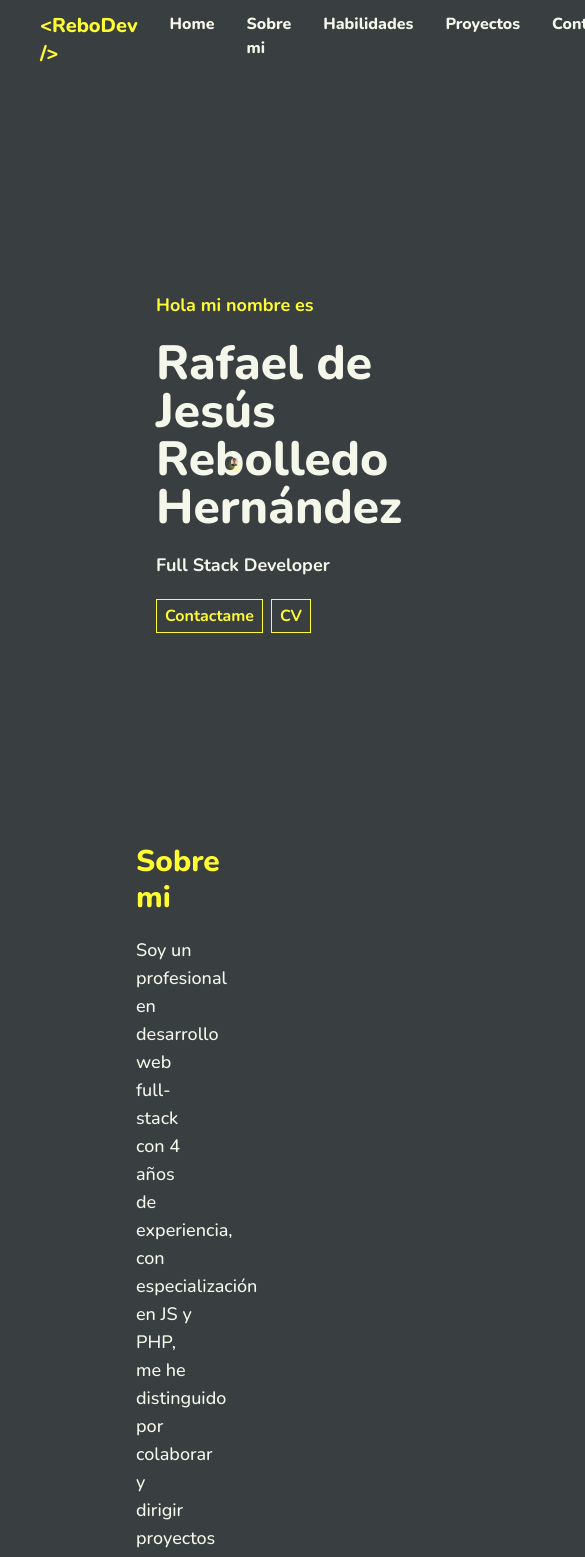
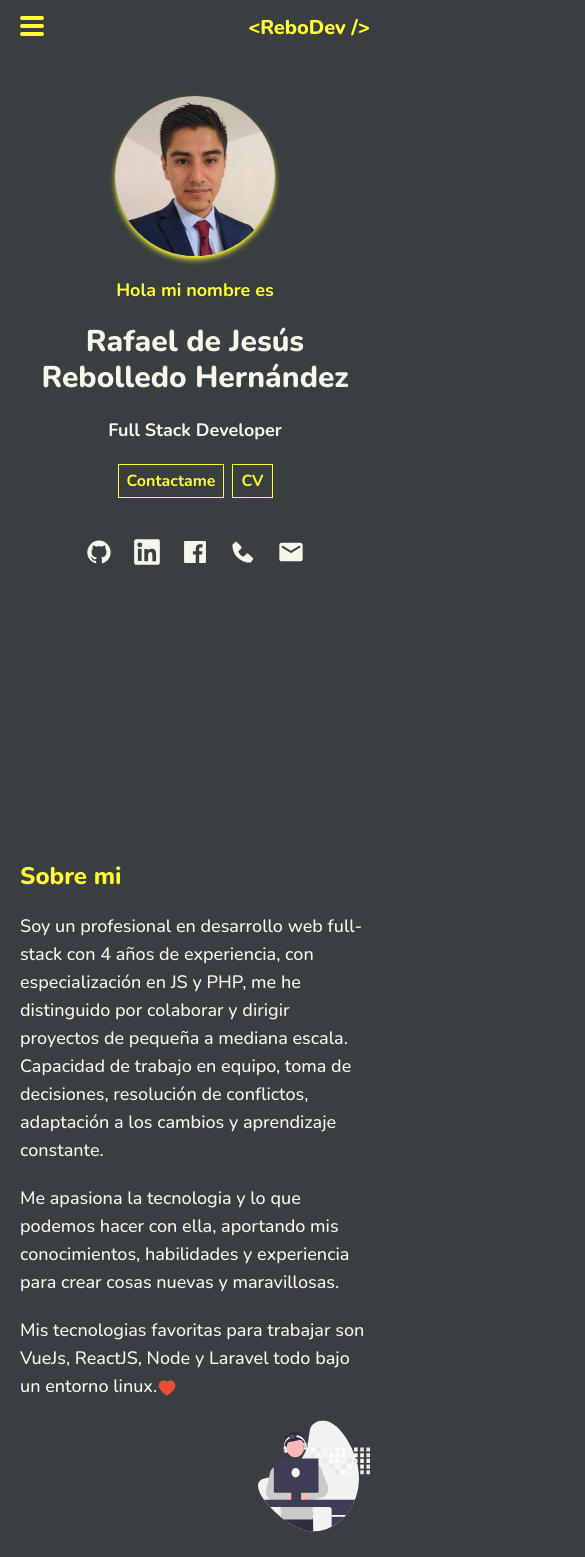
Before and after one commit to ReboDev94/portafolio, a React (Vite) app: page / in a window 390 px wide. Shown: the top 1557 px of the page, 585 px wide, since content can reach past the window. Built offline with nearby package versions, Linux system fonts and the light colour scheme.

Commit message:
responsive mobile

```diff
--- a/src/App.tsx
+++ b/src/App.tsx
@@ -7,9 +7,9 @@ import Navbar from "./ui/components/Navbar";
 
 const App = () => {
   return (
-    <div className="container mx-auto px-10">
+    <div className="container mx-auto md:px-10">
       <Navbar />
-      <div className="px-24">
+      <div className="w-full px-5 md:px-24">
         <Home />
         <About />
         <Skills />
--- a/src/pages/About.tsx
+++ b/src/pages/About.tsx
@@ -1,10 +1,12 @@
 const About = () => {
   return (
-    <section id="about" className="min-h-[calc(100vh-5rem)]">
+    <section id="about" className="md:min-h-[calc(100vh-5rem)] mt-10 md:mt-0">
       <div className="flex flex-wrap">
-        <div className="w-1/2">
-          <h1 className="text-r-primary font-extrabold text-3xl">Sobre mi</h1>
-          <div className="text-r-white font-medium text-lg flex flex-col gap-10 mt-5">
+        <div className="w-full md:w-1/2">
+          <h1 className="text-r-primary font-extrabold text-2xl md:text-3xl">
+            Sobre mi
+          </h1>
+          <div className="text-r-white font-medium text-lg md:text-lg flex flex-col gap-5 md:gap-10 mt-5">
             <p>
               Soy un profesional en desarrollo web full-stack con 4 años de
               experiencia, con especialización en JS y PHP, me he distinguido
@@ -22,14 +24,18 @@ const About = () => {
               Laravel todo bajo un entorno linux.
               <img
                 src="/assets/svg/heart.svg"
-                className="inline-block"
+                className="inline-block h-5 w-5"
                 alt="heart"
               />
             </p>
           </div>
         </div>
-        <div className="w-1/2 grid place-content-center">
-          <img src="/assets/svg/about.svg" alt="about" />
+        <div className="w-full md:w-1/2 grid place-content-end md:place-content-center mt-5 md:mt-0">
+          <img
+            src="/assets/svg/about.svg"
+            alt="about"
+            className="h-28 w-28 md:w-full md:h-full"
+          />
         </div>
       </div>
     </section>
--- a/src/pages/Contact.tsx
+++ b/src/pages/Contact.tsx
@@ -45,7 +45,7 @@ const Contact = () => {
   };
 
   return (
-    <section id="contact" className="min-h-[calc(100vh-5rem)] py-12">
+    <section id="contact" className="md:min-h-[calc(100vh-5rem)]  py-12">
       <h1 className="text-r-primary font-extrabold text-3xl mb-5">
         Contactame
       </h1>
@@ -53,7 +53,7 @@ const Contact = () => {
         Creemos cosas nuevas, trabajemos juntos.
       </p>
       <div className="mt-5 flex flex-wrap -mx-2">
-        <div className="w-1/2 px-2">
+        <div className="w-full md:w-1/2 px-2">
           {messageSend !== "" && (
             <div className="my-2 border p-2 border-r-primary rounded font-bold text-sm">
               {messageSend}
@@ -94,7 +94,7 @@ const Contact = () => {
             </div>
           </form>
         </div>
-        <div className="w-1/2 px-2 grid place-content-center">
+        <div className="w-1/2 px-2 md:grid place-content-center hidden">
           <img
             src="/assets/svg/contactme.svg"
             alt="contactame"
--- a/src/pages/Home.tsx
+++ b/src/pages/Home.tsx
@@ -3,9 +3,12 @@ import Buttom from "../ui/components/Button";
 
 const Home = () => {
   return (
-    <section id="home" className="min-h-[calc(100vh-5rem)] flex">
-      <div className="w-4/6 flex flex-nowrap gap-5">
-        <div className="flex flex-col items-center justify-center gap-5 w-14 h-full">
+    <section
+      id="home"
+      className="pt-10 md:pt-0 min-h-[calc(100vh-5rem)] flex flex-col md:flex-row"
+    >
+      <div className="order-2 md:order-1 w-full md:w-4/6 flex flex-nowrap flex-col-reverse md:flex-row gap-10 md:gap-5 mt-5 text-center md:text-left">
+        <div className="flex flex-row md:flex-col items-center justify-center gap-5 w-full md:w-14 h-full">
           <a
             href="https://github.com/ReboDev94"
             target="_blank"
@@ -53,12 +56,12 @@ const Home = () => {
         </div>
         <div className="flex-1 flex flex-col justify-center gap-5">
           <p className="text-lg font-bold text-r-primary">Hola mi nombre es</p>
-          <span className="text-5xl text-r-white font-extrabold">
+          <span className="text-3xl md:text-5xl text-r-white font-extrabold">
             <p>Rafael de Jesús</p>
             <p>Rebolledo Hernández</p>
           </span>
           <p className="text-lg font-bold text-r-white">Full Stack Developer</p>
-          <div className="flex gap-2">
+          <div className="flex gap-2 justify-center md:justify-start">
             <Link
               to="contact"
               spy={true}
@@ -68,22 +71,18 @@ const Home = () => {
             >
               <Buttom>Contactame</Buttom>
             </Link>
-            <a>
+            <a href="/assets/pdf/cv.pdf" download="cv.pdf">
               <Buttom>CV</Buttom>
             </a>
           </div>
         </div>
       </div>
-      <div className="w-2/6 flex justify-center items-center">
-        <div className="flex flex-wrap justify-center">
-          <div className="px-4">
-            <img
-              src="/assets/img/profile.jpg"
-              alt="profile"
-              className="shadow-md shadow-r-primary rounded-full max-w-full h-auto align-middle border-none"
-            />
-          </div>
-        </div>
+      <div className="order-1 md:order-2 w-full md:w-2/6 flex items-center justify-center">
+        <img
+          src="/assets/img/profile.jpg"
+          alt="profile"
+          className="shadow-md shadow-r-primary h-40 w-40 md:w-64 md:h-64 rounded-full"
+        />
       </div>
     </section>
   );
--- a/src/pages/Projects.tsx
+++ b/src/pages/Projects.tsx
@@ -21,10 +21,15 @@ const projectsAll: IProjectProps["project"][] = [
 ];
 const Projects = () => {
   return (
-    <section id="projects" className="min-h-[calc(100vh-5rem)]">
-      <h1 className="text-r-primary font-extrabold text-3xl">Proyectos</h1>
+    <section
+      id="projects"
+      className="md:min-h-[calc(100vh-5rem)] mt-10 md:mt-0"
+    >
+      <h1 className="text-r-primary font-extrabold text-2xl md:text-3xl">
+        Proyectos
+      </h1>
       <div className="w-full mt-10">
-        <div className="flex flex-wrap -mx-5 -my-5">
+        <div className="flex flex-wrap md:-mx-5 -my-5">
           {projectsAll.map((project) => (
             <ProjectsCard key={project.title} project={project} />
           ))}
--- a/src/ui/components/Navbar.tsx
+++ b/src/ui/components/Navbar.tsx
@@ -1,67 +1,49 @@
 import { Link } from "react-scroll";
+
+const menu: { path: string; title: string }[] = [
+  {
+    path: "home",
+    title: "Inicio",
+  },
+  {
+    path: "about",
+    title: "Sobre mi",
+  },
+  { path: "skills", title: "Habilidades" },
+  { path: "projects", title: "Proyectos" },
+  { path: "contact", title: "Contacto" },
+];
 
 const Navbar = () => {
   return (
-    <nav className="h-20 grid content-center w-full sticky top-0 bg-r-dark ">
-      <div className="flex justify-between">
-        <div className="flex gap-8 xl:gap-14 text-r-white font-extrabold">
-          <h1 className="text-r-primary text-xl">{"<ReboDev />"}</h1>
+    <nav className="h-14 md:h-20 grid content-center w-full px-5 sticky top-0 bg-r-dark ">
+      <div className="flex justify-between items-center">
+        <button className="group flex flex-col gap-1 w-6 h-6 border-0 md:hidden">
+          <div className="rounded-sm bg-r-primary h-1 w-full "></div>
+          <div className="rounded-sm bg-r-primary h-1 w-full "></div>
+          <div className="rounded-sm bg-r-primary h-1 w-full "></div>
+        </button>
+        <div className="flex">
+          <h1 className="text-r-primary text-xl font-extrabold md:mr-8">
+            {"<ReboDev />"}
+          </h1>
+          <div className="hidden md:flex gap-8 xl:gap-14 text-r-white font-extrabold">
+            {menu.map(({ path, title }) => (
               <Link
-            to="home"
+                key={path}
+                to={path}
                 spy={true}
                 smooth={true}
                 offset={-150}
                 duration={500}
                 className="hover:text-r-primary cursor-pointer"
               >
-            Home
+                {title}
               </Link>
-
-          <Link
-            to="about"
-            spy={true}
-            smooth={true}
-            offset={-100}
-            duration={500}
-            className="hover:text-r-primary cursor-pointer"
-          >
-            Sobre mi
-          </Link>
-
-          <Link
-            to="skills"
-            spy={true}
-            smooth={true}
-            offset={-100}
-            duration={500}
-            className="hover:text-r-primary cursor-pointer"
-          >
-            Habilidades
-          </Link>
-
-          <Link
-            to="projects"
-            spy={true}
-            smooth={true}
-            offset={-100}
-            duration={500}
-            className="hover:text-r-primary cursor-pointer"
-          >
-            Proyectos
-          </Link>
-
-          <Link
-            to="contact"
-            spy={true}
-            smooth={true}
-            offset={-100}
-            duration={500}
-            className="hover:text-r-primary cursor-pointer"
-          >
-            Contacto
-          </Link>
+            ))}
           </div>
-        <div className="flex gap-3">
+        </div>
+        <div className="md:flex gap-3 hidden">
           <img src="/assets/svg/cat.svg" className="h-7 w-7" alt="cat1" />
           <img src="/assets/svg/cat.svg" className="h-7 w-7" alt="cat2" />
         </div>
--- a/src/ui/components/ProjectsCard.tsx
+++ b/src/ui/components/ProjectsCard.tsx
@@ -29,7 +29,7 @@ const ProjectsCard: React.FC<IProjectProps> = ({
   project: { title, description, img, technologies, sitio, repo },
 }) => {
   return (
-    <div className="w-1/3 px-5 py-5">
+    <div className="w-full md:w-1/3  md:px-5 py-5">
       <div className="border p-4 bg-r-white text-r-dark shadow-card-project shadow-r-primary">
         <h4 className="font-bold mb-5">{title}</h4>
         <p className="mb-5 line-clamp-2 text-ellipsis h-12">{description}</p>
@@ -39,7 +39,7 @@ const ProjectsCard: React.FC<IProjectProps> = ({
           {technologies.map((technology) => (
             <img
               key={technology}
-              className="h-8 w-8"
+              className="h-6 w-6 md:h-8 md:w-8"
               src={"/assets/svg/skills/" + technology + ".svg"}
               alt={technology}
             />
--- a/tailwind.config.cjs
+++ b/tailwind.config.cjs
@@ -17,7 +17,7 @@ module.exports = {
         'r-blue': '#28536b'
       },
       boxShadow: {
-        'card-project': '15px 15px 0px 0px',
+        'card-project': '8px 8px 0px 0px',
       }
     },
   },
```
Also changed, not shown: src/pages/Skills.tsx (+21 -14 lines), 1 other file (tests, documents, lock files or other folders). Lines whose indentation alone changed are shown as unchanged.
